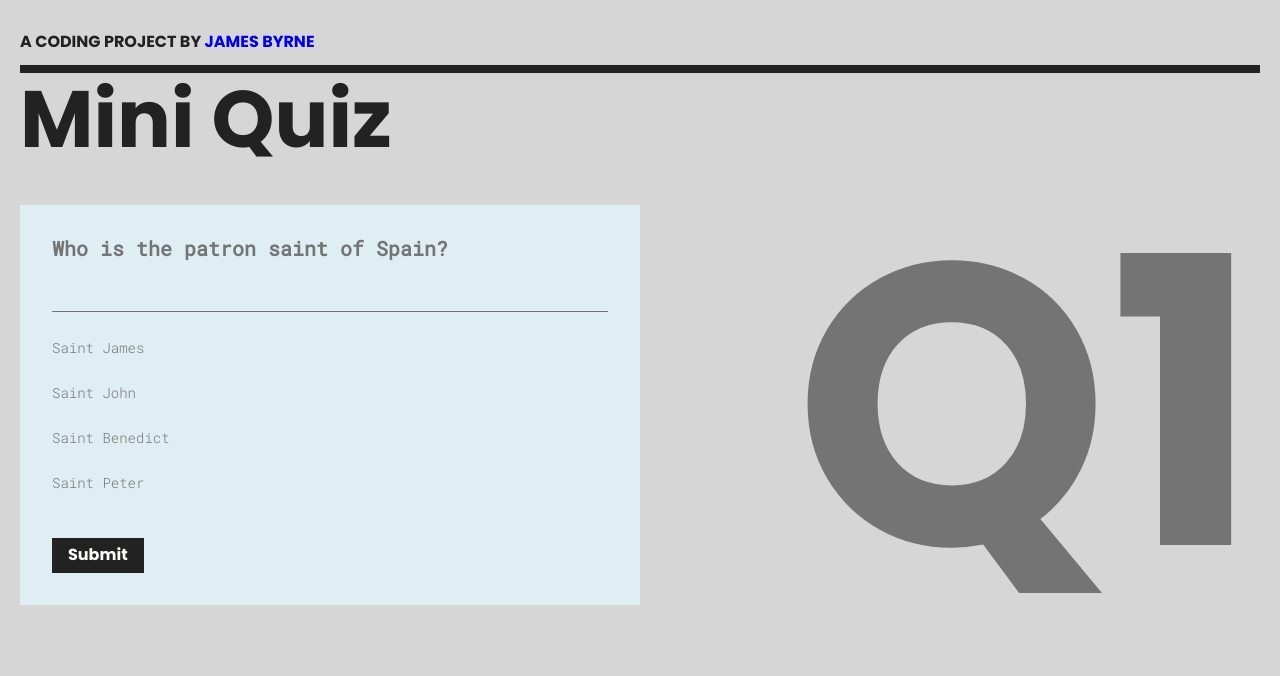
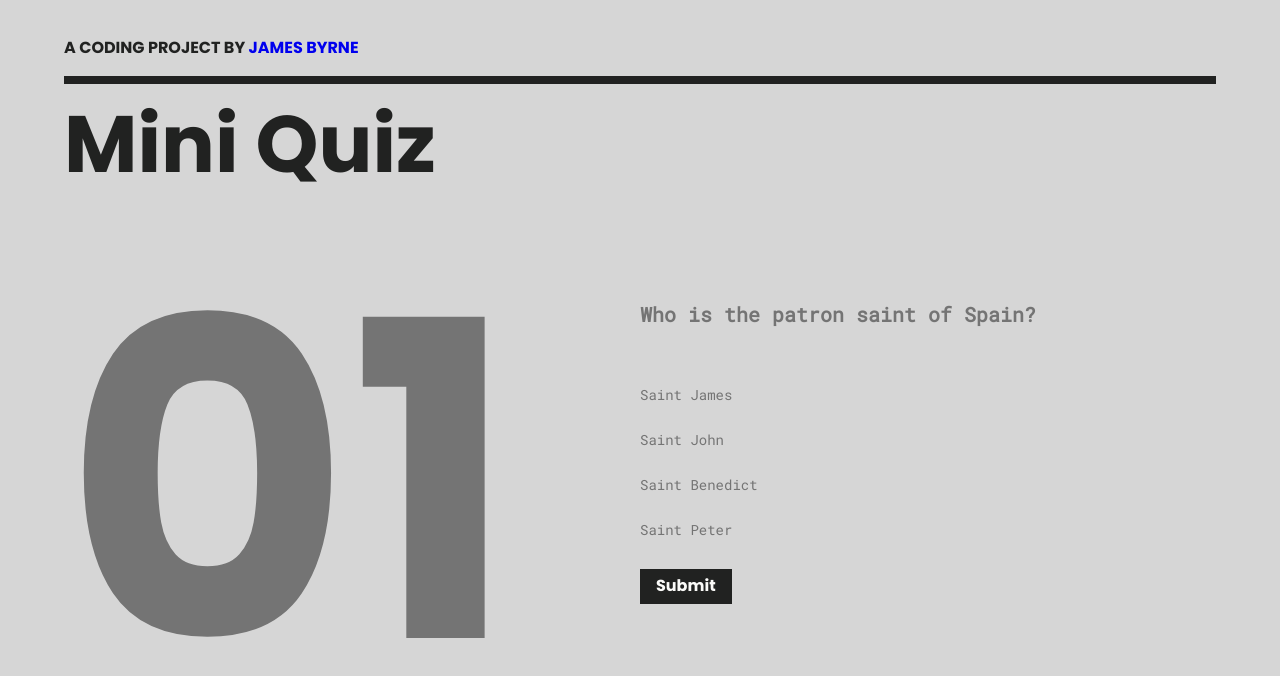
Before and after one commit to jamesbyrne89/Quiz, a plain HTML site: page index.html in a window 1280 px wide. Both pictures are taken after a click on the button "Submit". Drawn offline with nearby package versions, Linux system fonts and the light colour scheme.

Commit message:
Added correct answers and styling changes

```diff
--- a/index.html
+++ b/index.html
@@ -3,39 +3,42 @@
     <head>
         <meta charset="utf-8">
         <meta http-equiv="x-ua-compatible" content="ie=edge">
-        <title>Mini Quiz</title>
+        <title>Mini Quiz by James Byrne | Front End Developer in London</title>
         <meta name="description" content="">
         <meta name="viewport" content="width=device-width, initial-scale=1">
 
         <link rel="apple-touch-icon" href="apple-touch-icon.png">
-        <!-- Place favicon.ico in the root directory -->
+        <link rel="shortcut icon" href="favicon.ico" type="image/x-icon" />
         <link href="https://fonts.googleapis.com/css?family=Poppins:400,700|Roboto+Mono:300,400" rel="stylesheet">
         <link rel="stylesheet" href="css/normalize.css">
         <link rel="stylesheet" href="css/main.css">
         <script src="js/vendor/modernizr-2.8.3.min.js"></script>
     </head>
     <body>
+    <div id="app-wrapper">
         <h2 id="subtitle">A coding project by <a href="http://jamestbyrne.com">James Byrne</a></h2>
         <h1 id="app-title">Mini Quiz</h1>
         <div id ="wrapper">
+                <h2 id="question-number-background">01</h2>
         <div class="question-answer-wrapper">
         <h2 id="question"></h2>
         <div id="answers">
      <ul>
-       <li><span id="answer-one" class="answer"></span>
-        <li><span id="answer-two" class="answer"></span>
-        <li><span id="answer-three" class="answer"></span>
-       <li> <span id="answer-four" class="answer"></span>
+       <li><button id="answer-one" class="answer"></button>
+        <li><button id="answer-two" class="answer"></button>
+        <li><button id="answer-three" class="answer"></button>
+       <li> <button id="answer-four" class="answer"></button>
         </ul>
         <div id="btn-wrapper">
-        <button id="submit-answer">Submit</button>
+        <button id="submit-answer" class="btn">Submit</button>
+        <button id="restart-quiz" class="btn hidden">Submit</button>
         </div>
         </div>
 
         </div>
-        <h2 id="question-number-background">Q1</h2>
+
         </div>
-
+</div>
         <script src="https://code.jquery.com/jquery-1.12.0.min.js"></script>
         <script>window.jQuery || document.write('<script src="js/vendor/jquery-1.12.0.min.js"><\/script>')</script>
         <script src="js/quiz.js"></script>
--- a/js/quiz.js
+++ b/js/quiz.js
@@ -131,25 +131,22 @@ function checkAnswer(){
 		if ((questionText.textContent == question1.question) && answerOne.classList.contains('selected')) {
 			score ++;
 	}
-	else if ((questionText.textContent == question1.question) && answerOne.classList.contains('selected')) {
+	else if ((questionText.textContent == question2.question) && answerThree.classList.contains('selected')) {
 			score ++;
 			}
-	else if ((questionText.textContent == question2.question) && answerOne.classList.contains('selected')) {
-			score ++;
-			}
-	else if ((questionText.textContent == question3.question) && answerOne.classList.contains('selected')) {
+	else if ((questionText.textContent == question3.question) && answerThree.classList.contains('selected')) {
 			score ++;
 			}
 	else if ((questionText.textContent == question4.question) && answerOne.classList.contains('selected')) {
 			score ++;
 			}
-	else if ((questionText.textContent == question5.question) && answerOne.classList.contains('selected')) {
+	else if ((questionText.textContent == question5.question) && answerThree.classList.contains('selected')) {
 			score ++;
 			}
-	else if ((questionText.textContent == question6.question) && answerOne.classList.contains('selected')) {
+	else if ((questionText.textContent == question6.question) && answerThree.classList.contains('selected')) {
 			score ++;
 			}
-	else if ((questionText.textContent == question7.question) && answerOne.classList.contains('selected')) {
+	else if ((questionText.textContent == question7.question) && answerThree.classList.contains('selected')) {
 			score ++;
 			}
 	else if ((questionText.textContent == question8.question) && answerOne.classList.contains('selected')) {
@@ -176,7 +173,12 @@ function nextQuestion() {
 	(answerThree).classList.contains('selected') ||
 	(answerFour).classList.contains('selected')){
     i ++; // increase i by one
-    $("#question-number-background").text("Q" + (i + 1));
+if (i < 9){
+    $("#question-number-background").text("0" + (i + 1));
+}
+else {
+	$("#question-number-background").text((i + 1));
+}
     currentQuestion = questions[i];
         (questionText).textContent=(currentQuestion.question);
         (answerOne).textContent=(currentQuestion.answerOne);
@@ -185,7 +187,7 @@ function nextQuestion() {
         (answerFour).textContent=(currentQuestion.answerFour);
     }
     else {
-alert('please choose');
+alert('Please choose an answer first!');
 return;
 }
     }
--- a/scss/main.scss
+++ b/scss/main.scss
@@ -4,40 +4,92 @@ $darkerGrey: #747474;
 $nearBlack: #212221;
 $offWhite: #fbfbf9;
 
-* {
-	box-sizing: border-box;
+// CSS Reset
+
+html, body, div, span, applet, object, iframe,
+h1, h2, h3, h4, h5, h6, p, blockquote, pre,
+a, abbr, acronym, address, big, cite, code,
+del, dfn, em, img, ins, kbd, q, s, samp,
+small, strike, strong, sub, sup, tt, var,
+b, u, i, center,
+dl, dt, dd, ol, ul, li,
+fieldset, form, label, legend,
+table, caption, tbody, tfoot, thead, tr, th, td,
+article, aside, canvas, details, embed,
+figure, figcaption, footer, header, hgroup,
+menu, nav, output, ruby, section, summary,
+time, mark, audio, video {
+	margin: 0;
+	padding: 0;
+	border: 0;
+	font-size: 100%;
+	vertical-align: baseline;
+}
+/* HTML5 display-role reset for older browsers */
+article, aside, details, figcaption, figure,
+footer, header, hgroup, menu, nav, section {
+	display: block;
+}
+body {
+	line-height: 1;
+}
+ol, ul {
+	list-style: none;
+}
+blockquote, q {
+	quotes: none;
+}
+blockquote:before, blockquote:after,
+q:before, q:after {
+	content: '';
+	content: none;
+}
+table {
+	border-collapse: collapse;
+	border-spacing: 0;
 }
 
+//Styles
 body {
 	background: $paleGrey;
+	overflow: hidden;
+}
+#app-wrapper {
 	font-family: 'poppins', helvetica, arial, sans-serif;
-	padding: 1.25rem;
-
+	padding: 5vh 5vw 0 5vw;
+	height: auto;
+	margin: 0px;
 }
 
 #subtitle {
 	font-size: 1rem;
 	text-transform: uppercase;
 	color: $nearBlack;
+	padding-bottom: 1.25rem;
 	a {
 		text-decoration: none;
+		&:visited {
+			color: $paleBlue;
+		}
 			&:hover {
 				border-bottom: solid 5px #fff;
 				cursor: pointer;
 						}
-	}
+		}
+
 }
 
 #app-title {
 	font-size: 5rem;
 	margin: auto;
+	padding-top: 1.25rem;
 	border-top: solid 8px $nearBlack;
 	color: $nearBlack;
 }
 
 #wrapper {
 	max-height: 10%;
-	margin: 5vh 0;
+	margin: 100px 0 0 0;
 	width: 100%;
 		display: block;
 		display: flex;
@@ -48,10 +100,9 @@ body {
 }
 
 #question-number-background {
-	font-size: 400px;
+	font-size: 440px;
 	line-height: 400px;
 	font-weight: bold;
-	text-align: right;
 	margin: 0;
 	width: 50%;
 	color: $darkerGrey;
@@ -60,10 +111,9 @@ body {
 
 .question-answer-wrapper {
 	color: $darkerGrey;
-	background: $paleBlue;
 	width: 50%;
 	flex-grow: 0;
-	padding: 2rem;
+	padding-top: 1.25rem;
 	font-family: 'roboto mono', helvetica, arial, sans-serif;
 }
 
@@ -71,7 +121,7 @@ body {
 	display: flex;
 }
 
-#submit-answer {
+.btn {
 	color: $offWhite;
 	background: $nearBlack;
 	padding: 0.5rem 1rem;
@@ -88,25 +138,31 @@ body {
 
 #question {
 	margin: 0;
-	padding: 0rem 0rem 1.25rem 0rem;
+	padding: 0rem 0rem 0.675rem 0rem;
 	font-size: 1.25rem;
-	min-height: 75px;
-	border-bottom: solid 1px $darkerGrey;
+	min-height: 40px;
+	width: auto;
 }
 #answers {
 		ul {
 			list-style: none;
 			padding: 0;
+			margin-top: 1.25rem;
 			li {
-				background: $paleBlue;
 				margin: 0;
 				padding: 0.75rem 0rem;
 				font-weight: 300;
 				font-size: 0.875rem;
-				border-bottom: solid 5px $paleBlue;
-				span {
+				button {
+					font-family: 'roboto mono', helvetica, arial, sans-serif;
+					background: none;
+					border: none;
+					border-bottom: solid 5px $paleGrey;
+					color: $darkerGrey;
+					outline: none;
+					padding: 0;
 						&:hover {
-							border-bottom: solid 5px #fff;
+							border-bottom: solid 5px $paleBlue;
 							cursor: pointer;
 						}
 					}
@@ -117,7 +173,7 @@ body {
 	display: none;
 }
 .selected {
-	border-bottom: solid 5px #fff !important;
+	border-bottom: solid 5px $paleBlue !important;
 	transition: 0.1s;
 }
 .hidden {
@@ -125,11 +181,13 @@ body {
 }
 
 .score {
-	border-bottom: solid 5px #fff;
+	border-bottom: solid 5px $paleBlue !important;
+	font-size: 1.75rem;
 }
 .score:hover {
 	background:none!important;
 	cursor:normal!important;
+	border-bottom: solid 5px $paleBlue !important;
 				}
   /* for the after stage of the question */
 
```
Also changed, not shown: css/main.css, favicon.ico (added), favicon.png (added), 1 other file.
